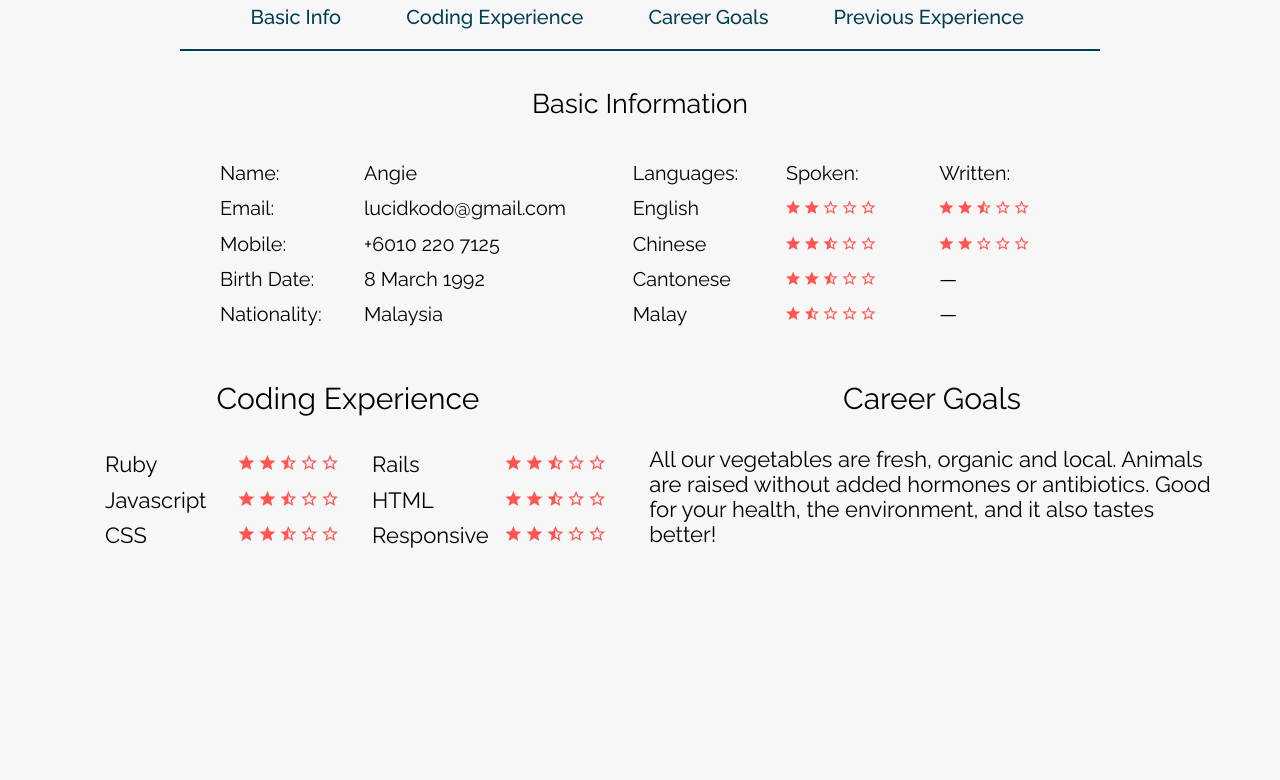
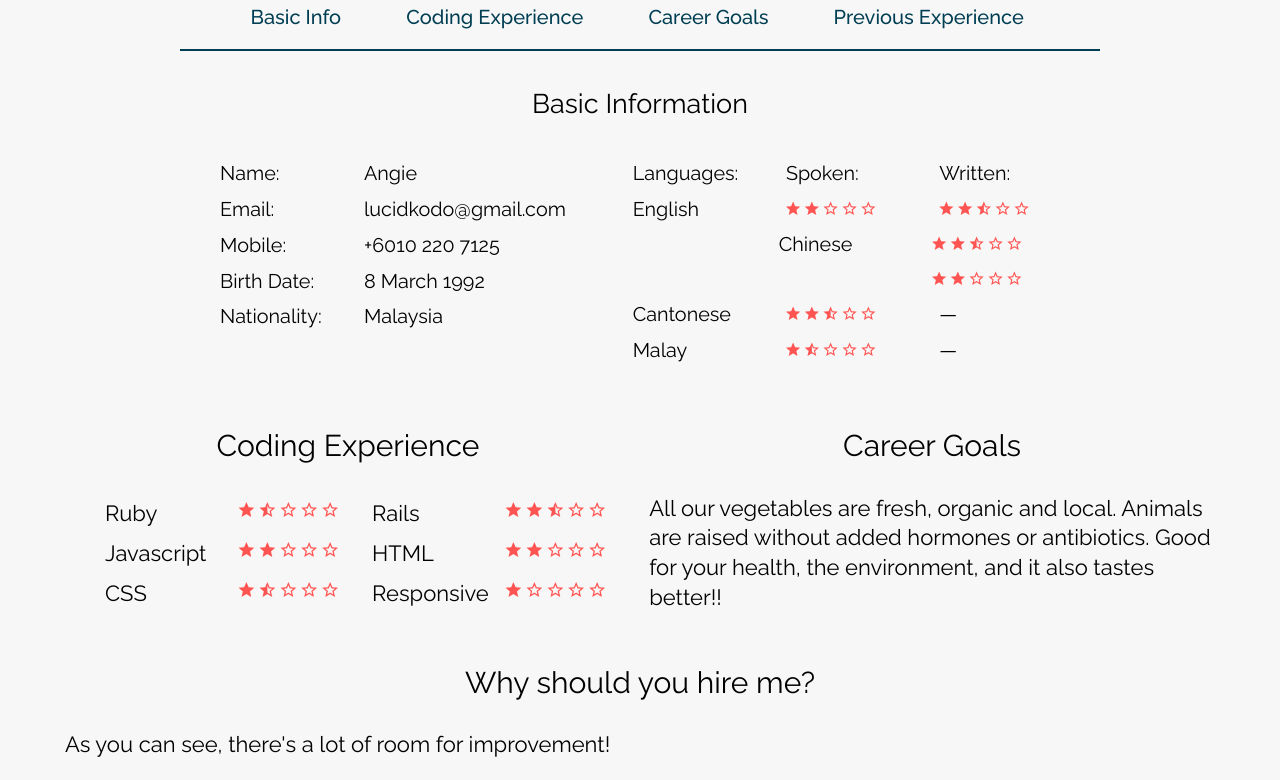
Before and after one commit to lucidkodo/FE-Resume, a PHP site: page / in a window 1280 px wide. Shown: the part 310-1090 px from the top of the page. Before the commit the page ends 858 px from the top, so only its background shows below. Run offline with PHP 8.4, Linux system fonts and the light colour scheme.

Commit message:
need to replace dummy text from omnifood
still need to style the existing part

```diff
--- a/index.html
+++ b/index.html
@@ -204,8 +204,8 @@
 							</div>
 							<div class="col span-1-of-4">
 								<i class="ion-android-star icon-small"></i>
-								<i class="ion-android-star icon-small"></i>
 								<i class="ion-android-star-half icon-small"></i>
+								<i class="ion-android-star-outline icon-small"></i>
 								<i class="ion-android-star-outline icon-small"></i>
 								<i class="ion-android-star-outline icon-small"></i>
 							</div>
@@ -229,7 +229,7 @@
 							<div class="col span-1-of-4">
 								<i class="ion-android-star icon-small"></i>
 								<i class="ion-android-star icon-small"></i>
-								<i class="ion-android-star-half icon-small"></i>
+								<i class="ion-android-star-outline icon-small"></i>
 								<i class="ion-android-star-outline icon-small"></i>
 								<i class="ion-android-star-outline icon-small"></i>
 							</div>
@@ -240,7 +240,7 @@
 							<div class="col span-1-of-4">
 								<i class="ion-android-star icon-small"></i>
 								<i class="ion-android-star icon-small"></i>
-								<i class="ion-android-star-half icon-small"></i>
+								<i class="ion-android-star-outline icon-small"></i>
 								<i class="ion-android-star-outline icon-small"></i>
 								<i class="ion-android-star-outline icon-small"></i>
 							</div>
@@ -252,8 +252,8 @@
 							</div>
 							<div class="col span-1-of-4">
 								<i class="ion-android-star icon-small"></i>
-								<i class="ion-android-star icon-small"></i>
 								<i class="ion-android-star-half icon-small"></i>
+								<i class="ion-android-star-outline icon-small"></i>
 								<i class="ion-android-star-outline icon-small"></i>
 								<i class="ion-android-star-outline icon-small"></i>
 							</div>
@@ -263,8 +263,8 @@
 							</div>
 							<div class="col span-1-of-4">
 								<i class="ion-android-star icon-small"></i>
-								<i class="ion-android-star icon-small"></i>
-								<i class="ion-android-star-half icon-small"></i>
+								<i class="ion-android-star-outline icon-small"></i>
+								<i class="ion-android-star-outline icon-small"></i>
 								<i class="ion-android-star-outline icon-small"></i>
 								<i class="ion-android-star-outline icon-small"></i>
 							</div>
@@ -276,10 +276,17 @@
 				<div class="col span-1-of-2">
 					<h2>Career Goals</h2>
 					<div class="row">
-						<p> All our vegetables are fresh, organic and local. Animals are raised without added hormones or antibiotics. Good for your health, the environment, and it also tastes better! </p>
+						<p> All our vegetables are fresh, organic and local. Animals are raised without added hormones or antibiotics. Good for your health, the environment, and it also tastes better!! </p>
 					</div>
 				</div>
 
+			</div>
+		</section>
+
+		<section class="section-hire">
+			<h2>Why should you hire me?</h2>
+			<div class="row">
+				<p>As you can see, there's a lot of room for improvement!</p>
 			</div>
 		</section>
 
--- a/resources/css/style.css
+++ b/resources/css/style.css
@@ -21,6 +21,7 @@ body {
 p {
 	font-weight: 400;
 	font-size: 110%;
+	line-height: 135%;
 }
 
 .clearfix {zoom: 1}
@@ -43,7 +44,7 @@ p {
 }
 
 section {
-	padding: 15px 0;
+	padding: 20px 0;
 }
 
 .box {
@@ -94,8 +95,8 @@ a:visited {
 
 a:hover,
 a:active {
-	color: #00c4cc;
-	 border-bottom: 1px solid #00c4cc;
+	color: #20cbd2;
+	 border-bottom: 1px solid #20cbd2;
 	cursor: pointer;
  	transition: color 0.2s,  border-bottom 0.6s ;
 	/* a tags that has no href attribute, cursor will not become pointer */
@@ -213,6 +214,7 @@ li:last-of-type {}
 	/*
 #fe4d53 Bright Coral
 #ff5451	Watermelon
-#00c4cc Aqua
+#20cbd2 Aqua
+#003e53 My dark blue
 
 	*/
```
